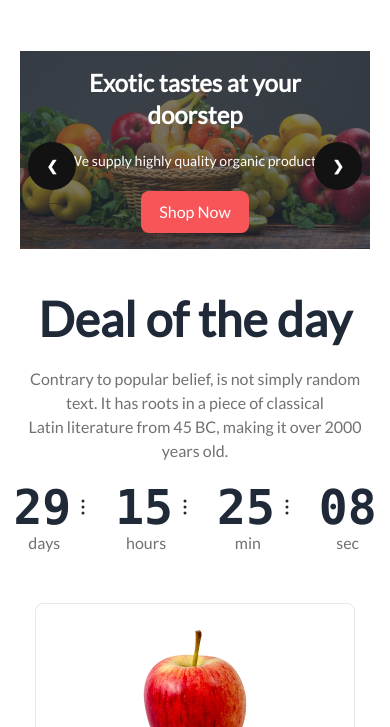
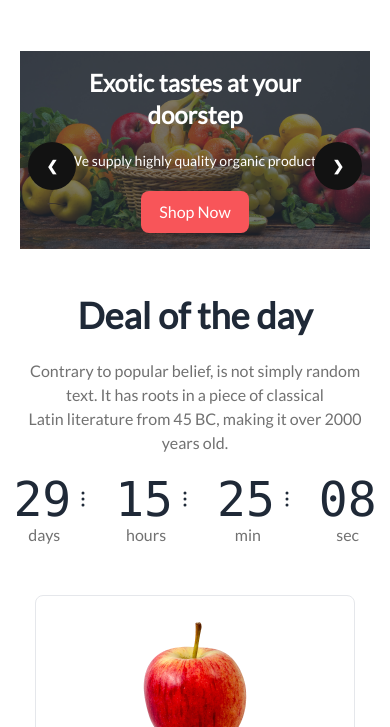
Before and after one commit to Rifa9oct/fruit-burst, a plain HTML site: page index.html in a window 390 px wide. Shown: the part 117-844 px from the top of the page. Drawn offline with nearby package versions, Linux system fonts and the light colour scheme; grey boxes are pictures that could not be loaded.

Commit message:
modified code

```diff
--- a/index.html
+++ b/index.html
@@ -171,14 +171,14 @@
     <section class="max-w-screen-xl mt-10 lg:mt-[240px] mx-5 lg:mx-auto">
       <div class=" flex flex-col lg:flex-row text-center lg:text-start justify-between items-center">
         <div>
-          <h2 class="text-5xl font-extrabold mb-6">Deal of the day</h2>
+          <h2 class="text-4xl md:text-5xl font-extrabold mb-6">Deal of the day</h2>
           <p class="text-base font-medium text-[#12121299] mb-5 lg:mb-0">Contrary to popular belief, is not simply random text. It has roots in a piece of classical<br>Latin literature from 45 BC, making it over 2000 years old.</p>
         </div>
         <div>
           <div class="grid grid-flow-col gap-5 text-center auto-cols-max">
             <div class="flex flex-col">
               <span class="countdown items-center font-mono text-5xl">
-                <span class="text-5xl font-extrabold" style="--value:29;"></span>
+                <span class="md:text-5xl md:font-extrabold" style="--value:29;"></span>
                 <svg xmlns="http://www.w3.org/2000/svg" fill="none" viewBox="0 0 24 24" stroke-width="1.5" stroke="currentColor" class="w-6 h-6">
                   <path stroke-linecap="round" stroke-linejoin="round" d="M12 6.75a.75.75 0 110-1.5.75.75 0 010 1.5zM12 12.75a.75.75 0 110-1.5.75.75 0 010 1.5zM12 18.75a.75.75 0 110-1.5.75.75 0 010 1.5z" />
                 </svg>
@@ -187,7 +187,7 @@
             </div>
             <div class="flex flex-col">
               <span class="countdown items-center font-mono text-5xl">
-                <span class="text-5xl font-extrabold"  style="--value:15;"></span>
+                <span class="md:text-5xl md:font-extrabold"  style="--value:15;"></span>
                 <svg xmlns="http://www.w3.org/2000/svg" fill="none" viewBox="0 0 24 24" stroke-width="1.5" stroke="currentColor" class="w-6 h-6">
                   <path stroke-linecap="round" stroke-linejoin="round" d="M12 6.75a.75.75 0 110-1.5.75.75 0 010 1.5zM12 12.75a.75.75 0 110-1.5.75.75 0 010 1.5zM12 18.75a.75.75 0 110-1.5.75.75 0 010 1.5z" />
                 </svg>
@@ -196,7 +196,7 @@
             </div>
             <div class="flex flex-col">
               <span class="countdown items-center font-mono text-5xl">
-                <span class="text-5xl font-extrabold"  style="--value:25;"></span>
+                <span class="md:text-5xl md:font-extrabold"  style="--value:25;"></span>
                 <svg xmlns="http://www.w3.org/2000/svg" fill="none" viewBox="0 0 24 24" stroke-width="1.5" stroke="currentColor" class="w-6 h-6">
                   <path stroke-linecap="round" stroke-linejoin="round" d="M12 6.75a.75.75 0 110-1.5.75.75 0 010 1.5zM12 12.75a.75.75 0 110-1.5.75.75 0 010 1.5zM12 18.75a.75.75 0 110-1.5.75.75 0 010 1.5z" />
                 </svg>
@@ -205,7 +205,7 @@
             </div>
             <div class="flex flex-col">
               <span class="countdown font-mono text-5xl">
-                <span class="text-5xl font-extrabold"  style="--value:08;"></span>
+                <span class="md:text-5xl md:font-extrabold"  style="--value:08;"></span>
               </span>
               <p class="text-[#12121299]">sec</p>
             </div>
@@ -436,7 +436,7 @@
     <section class="max-w-screen-xl mt-14 mx-5 lg:mx-auto">
       <div class="hero w-[100%] lg:w-full h-[100%] lg:h-[690px]" style="background-image: url(images/team.png);">
         <div class="hero-overlay bg-opacity-60"></div>
-        <div class="hero-content">
+        <div class="hero-content py-12">
           <div>
             <h2 class="mb-5 text-xl md:text-[40px] text-white font-extrabold text-center">Meet the team <span class="hidden md:inline">section</span></h2>
             <p class="mb-5 text-sm mx-5 md:mx-0 md:text-base font-medium text-white text-center">Contrary to popular belief, is not simply random text. It has roots in a piece of classical<br>Latin literature from 45 BC, making it over 2000 years old.</p>
```
